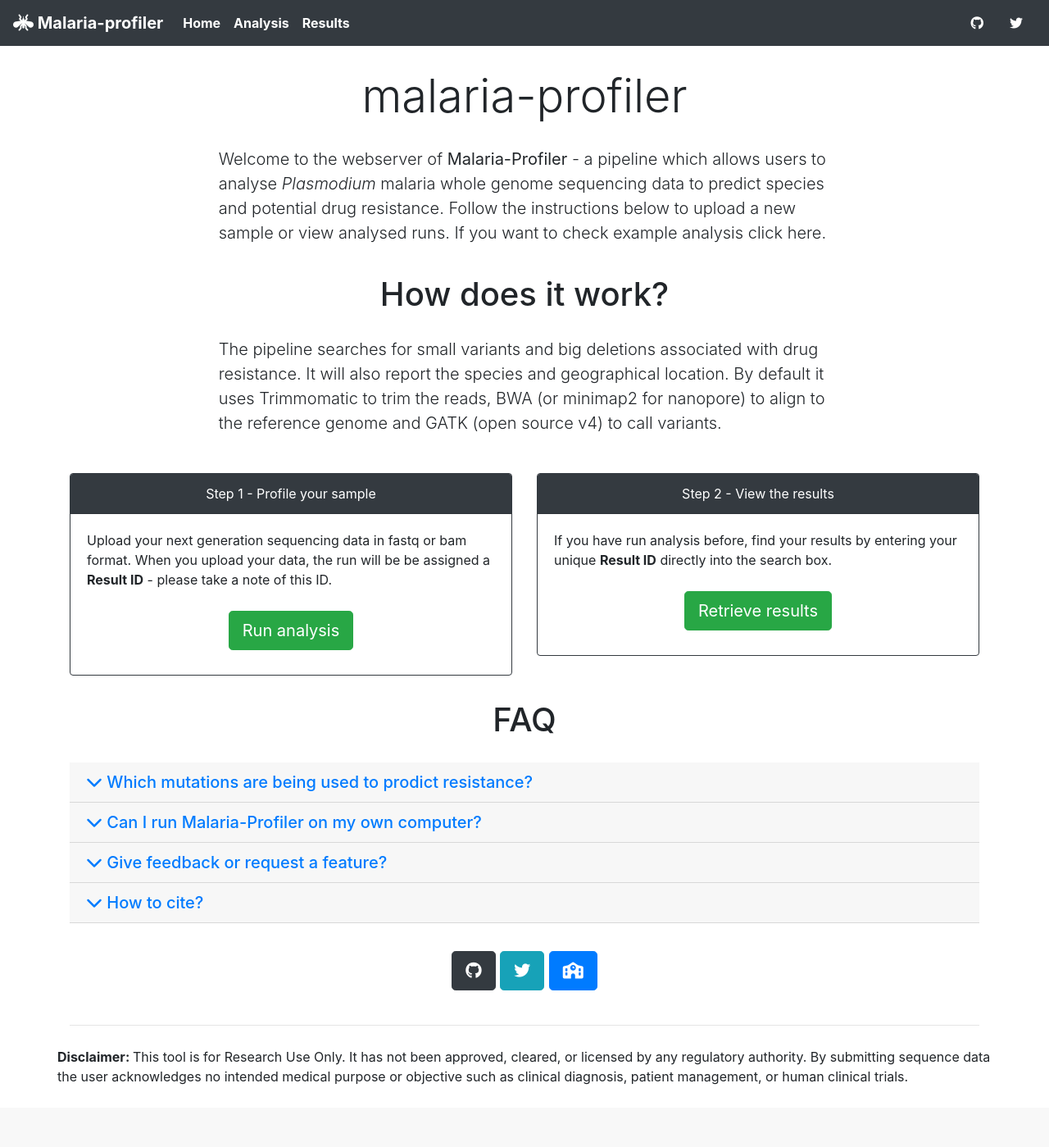
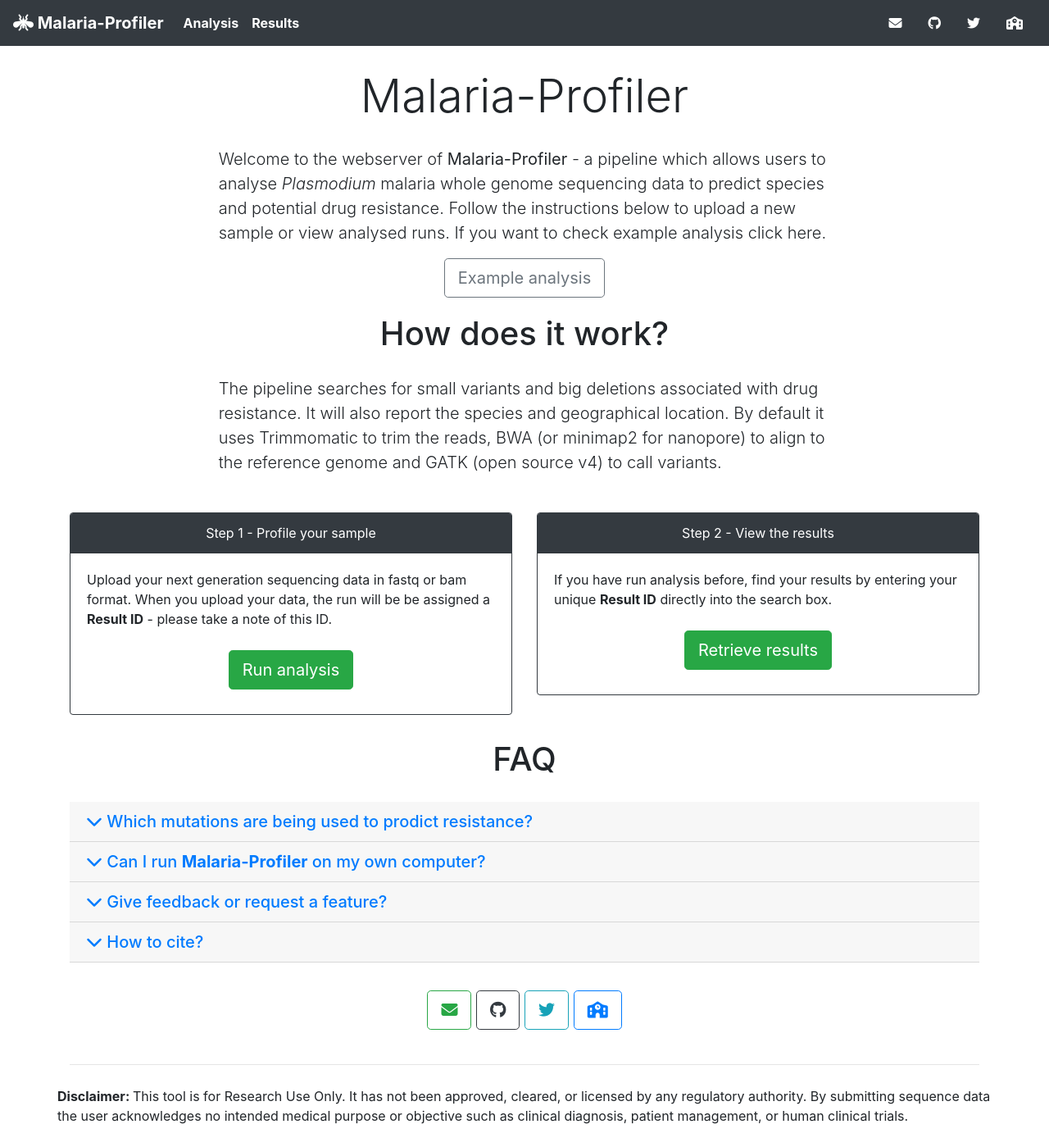
Before and after one commit to juuzia/MPapp, a Flask app: page / in a window 1280 px wide. Shown: the whole page at 82% size. Before the commit the page ends 1323 px from the top, so only its background shows below. Run offline with Flask 2, Linux system fonts and the light colour scheme; some libraries are stand-ins or nearby versions.

Commit message:
Add copy button for Result ID. Add example results. Clean views

```diff
--- a/MPapp/templates/base.html
+++ b/MPapp/templates/base.html
@@ -30,7 +30,7 @@
   </head>
   <body>
         <nav class="navbar navbar-expand-lg sticky-top navbar-dark bg-dark font-weight-bold ">
-            <a class="navbar-brand" href="{{ url_for('main.index') }}"><i class="fa-solid fa-mosquito"></i> Malaria-profiler </a>
+            <a class="navbar-brand" href="{{ url_for('main.index') }}"><i class="fa-solid fa-mosquito"></i> Malaria-Profiler </a>
             <button class="navbar-toggler" type="button" data-toggle="collapse" data-target="#navbarSupportedContent" aria-controls="navbarSupportedContent" aria-expanded="false" aria-label="Toggle navigation">
                 <span class="navbar-toggler-icon"></span>
             </button>
@@ -38,9 +38,6 @@
             <div class="collapse navbar-collapse" id="navbarSupportedContent">
                 <ul class="navbar-nav mr-auto">
                     <ul class="navbar-nav">
-                        <li class="nav-item active">
-                            <a class="nav-link text-white" href="{{ url_for('main.index') }}">Home <span class="sr-only">(current)</span></a>
-                        </li>
                         <li class="nav-item">
                             <a class="nav-link text-white" href="{{ url_for('main.analysis') }}">Analysis</a>
                         </li>
@@ -51,8 +48,10 @@
                 </ul>
             </div>
             <div class="collapse navbar-collapse justify-content-end" id="navbarCollapse">
-                <a class="nav-link text-white" href="#"><i class="fa-brands fa-github"></i></a>
-                <a class="nav-link text-white" href="#"><i class="fa-brands fa-twitter"></i></a>
+                <a class="nav-link text-white" href="#", title="E-mail us!"><i class="fa-solid fa-envelope"></i></a>
+                <a class="nav-link text-white" href="#", title="GitHub"><i class="fa-brands fa-github"></i></a>
+                <a class="nav-link text-white" href="#" title="Twitter"><i class="fa-brands fa-twitter"></i></a>
+                <a class="nav-link text-white" href="https://pathogenseq.lshtm.ac.uk" title="PathogenSeq webpage"><i class="fa-solid fa-school"></i></a>
             </div>
         </nav>
 
--- a/MPapp/templates/pages/index.html
+++ b/MPapp/templates/pages/index.html
@@ -5,15 +5,15 @@
 <div id="first" class="row justify-content-center">
   <div class="col-md-7">
     <div id="first" class="row justify-content-center">
-      <h1 class="display-4">malaria-profiler</h1>
+      <h1 class="display-4">Malaria-Profiler</h1>
     </div>
     <div id="first" class="row justify-content-center">
       <p class="lead">
-        Welcome to the webserver of <b> Malaria-Profiler </b> - a pipeline which allows users to analyse <i>Plasmodium</i> malaria whole genome sequencing data to predict
+        Welcome to the webserver of <b>Malaria-Profiler</b> - a pipeline which allows users to analyse <i>Plasmodium</i> malaria whole genome sequencing data to predict
         species and potential drug resistance. Follow the instructions below to upload a new sample or view analysed runs.
         If you want to check example analysis click here.
       </p>
-
+      <a class="btn btn-outline-secondary btn-lg" href="{{ url_for('main.result_id', run_id='42f66540-d33a-481c-8b1f-4b3625952537') }}" role="button">Example analysis</a>
     </div>
 
     <div id="first" class="row justify-content-center">
@@ -90,13 +90,13 @@
 <h5 class="card-header expandable">
   <a data-toggle="collapse" href="#collapse-example-2" aria-expanded="false" aria-controls="collapse-example-2" id="heading-example-2" class="d-block">
       <i class="rotate fa fa-chevron-down "></i>
-      Can I run Malaria-Profiler on my own computer?
+      Can I run <b>Malaria-Profiler</b> on my own computer?
   </a>
 </h5>
 <div id="collapse-example-2" class="collapse" aria-labelledby="heading-example-2">
   <div class="card-body">
     <p class="lead">
-      If you have access to a linux or osX operating system then you can download the commandline version of Malaria-Profiler. For more information on this please
+      If you have access to a linux or osX operating system then you can download the commandline version of <b>Malaria-Profiler</b>. For more information on this please
       visit the github repository.
   If you would like to create your own instance of this webserver, the code is fully open-source and available at this github repository
     </p>
@@ -112,7 +112,7 @@
 <div id="collapse-example-3" class="collapse" aria-labelledby="heading-example-3">
   <div class="card-body">
     <p class="lead">
-      We are always looking to improve Malaria-Profiler. If you see some results that don't look right or would like to see some additional
+      We are always looking to improve <b>Malaria-Profiler</b>. If you see some results that don't look right or would like to see some additional
       functionality in the future, don't hesitate to get in touch via the section on our github page.
     </p>
   </div>
@@ -133,9 +133,10 @@
 
 <div class="row justify-content-center">
   <p class="lead">
-    <a class="btn btn-dark btn-lg" href="#" role="button" title="GitHub"><i class="fa-brands fa-github"></i></a>
-    <a class="btn btn-info btn-lg" href="#" role="button" title="Twitter"><i class="fa-brands fa-twitter"></i></a>
-    <a class="btn btn-primary btn-lg" href="https://pathogenseq.lshtm.ac.uk" role="button", title="PathogenSeq webpage"><i class="fa-solid fa-school"></i></a>
+    <a class="btn btn-outline-success btn-lg" href="#" role="button" title="E-mail us!"><i class="fa-solid fa-envelope"></i></a>
+    <a class="btn btn-outline-dark btn-lg" href="#" role="button" title="GitHub"><i class="fa-brands fa-github"></i></a>
+    <a class="btn btn-outline-info btn-lg" href="#" role="button" title="Twitter"><i class="fa-brands fa-twitter"></i></a>
+    <a class="btn btn-outline-primary btn-lg" href="https://pathogenseq.lshtm.ac.uk" role="button", title="PathogenSeq webpage"><i class="fa-solid fa-school"></i></a>
   </p>
 </div>
 <hr>
```
Also changed, not shown: MPapp/templates/pages/result_id.html (+15 -4 lines).
